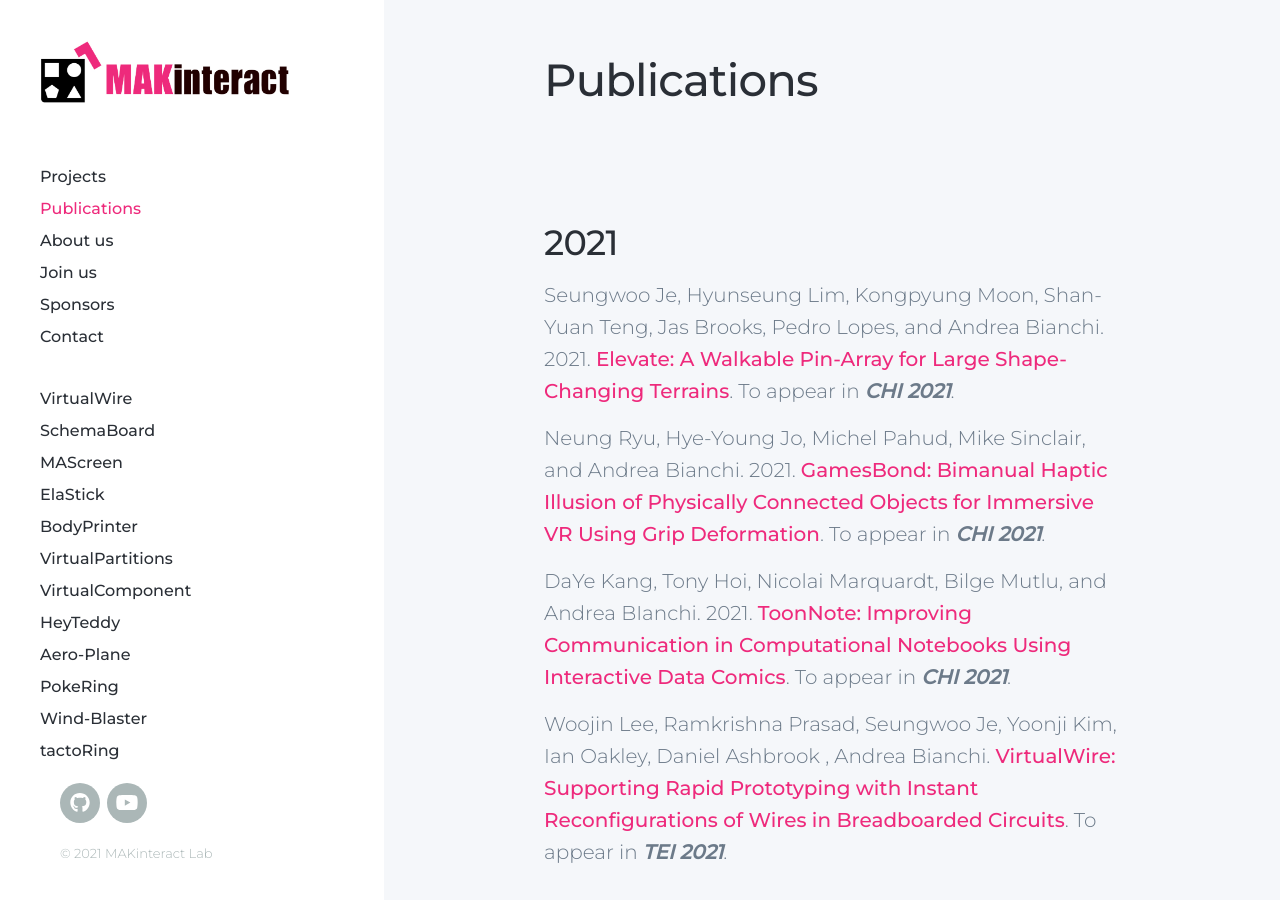
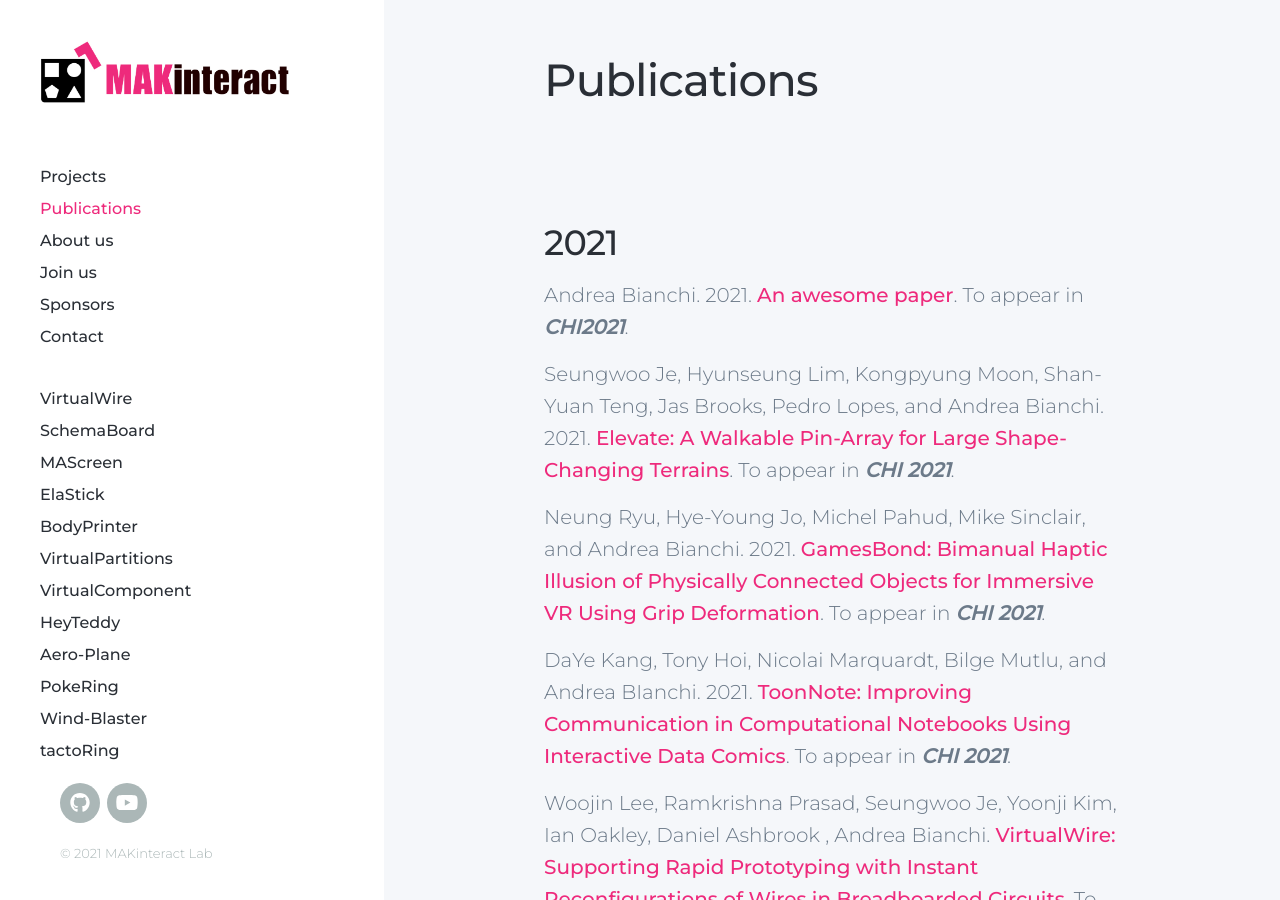
Before and after one commit to namelesspal18/makinteractlab.github.io, a Jekyll site: the page built from _pages/publications.md, in a window 1280 px wide and 900 px high. Built offline with Jekyll 4.4.1, drawn with Linux system fonts in a browser that asks for light colours; nearby versions of some CDN libraries.

Commit message:
Added a new paper

```diff
--- a/_pages/publications.md
+++ b/_pages/publications.md
@@ -23,11 +23,11 @@ description: Publications at MAKinteract lab
 
 <!-- MODIFY UNDER THIS LINE -->
 
-
-
 <!-- # Conference & Journal Papers -->
 
 ## 2021
+
+Andrea Bianchi. 2021. **An awesome paper**. To appear in _CHI2021_.
 
 Seungwoo Je, Hyunseung Lim, Kongpyung Moon, Shan-Yuan Teng, Jas Brooks, Pedro Lopes, and Andrea Bianchi. 2021. **Elevate: A Walkable Pin-Array for Large Shape-Changing Terrains**. To appear in _CHI 2021_.
 
@@ -54,7 +54,6 @@ Neung Ryu, Myung Jin Kim, and Andrea Bianchi. 2020. **Demonstration of ElaStick:
 Hyelip Lee, Andrea Bianchi. **YourSphere: Supporting Flexible Environmental Switching in Open-plan Workspaces via Augmented Reality**. _Archives of Design Research_ 33 (4), 43-52. DOI: [http://dx.doi.org/10.15187/adr.2020.11.33.4.43](http://dx.doi.org/10.15187/adr.2020.11.33.4.43)
 
 Hui-Shyong Yeo, Juyoung Lee, Andrea Bianchi, Alejandro Samboy, Hideki Koike, Woontack Woo, and Aaron Quigley. 2020. **WristLens: Enabling Single-Handed Surface Gesture Interaction for Wrist-Worn Devices Using Optical Motion Sensor**. In <i>Proceedings of the Augmented Humans International Conference</i> (_AHs '20_). Association for Computing Machinery, New York, NY, USA, Article 27, 1–8. DOI: [https://doi.org/10.1145/3384657.3384797](https://doi.org/10.1145/3384657.3384797)
-
 
 ---
 
@@ -133,6 +132,7 @@ Andrea Bianchi, Ian Oakley and Hyoungshick Kim. 2016. **PassBYOP: Bring Your Own
 Andrea Bianchi and Ian Oakley. **Wearable authentication: Trends and opportunities**. In _it - Information Technology_. Volume 58, Issue 5, Pages 255-262, July 2016 (invited paper). DOI: [https://doi.org/10.1515/itit-2016-0010](https://doi.org/10.1515/itit-2016-0010)
 
 ---
+
 <!--
 # Patents
 
```
